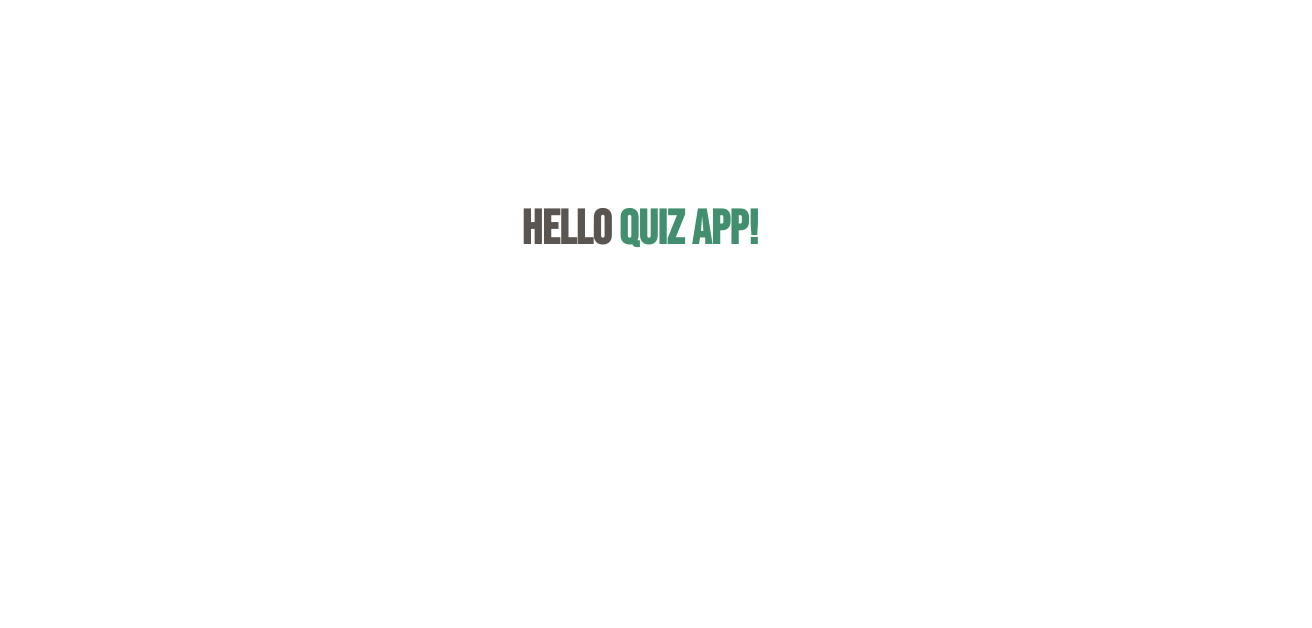
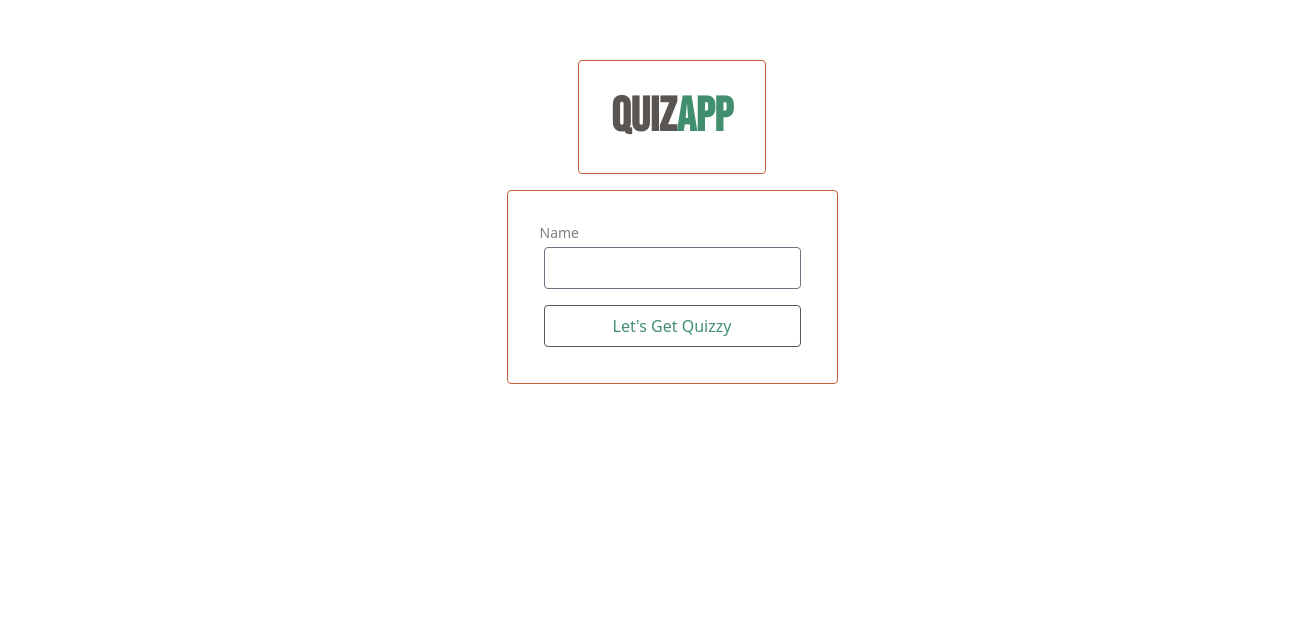
Before and after one commit to scottmcdonald1/quizapp, a Next.js app: page / in a window 1280 px wide. Shown: the part 170-798 px from the top of the page, 1312 px wide, since content can reach past the window. Built offline with nearby package versions, Linux system fonts and the light colour scheme.

Commit message:
fixed tailwind issue with components in the src folder by updated tailwind.config.js to include files from that directory (duh). Started building out some sort of login form in index.js. More Styling experimentation with tailwind.

```diff
--- a/pages/_app.js
+++ b/pages/_app.js
@@ -1,7 +1,7 @@
 import '../styles/globals.css'
 import Layout from '../src/layout/layout'
 
-function MyApp({ Component, pageProps }) {
+function MyApp({ Component, pageProps}) {
   return (
     <Layout>
       <Component {...pageProps} />
--- a/pages/_document.js
+++ b/pages/_document.js
@@ -10,7 +10,6 @@ class MyDocument extends Document {
     return (
       <Html lang="en">
         <Head>
-          <title>Quiz App</title>
           <meta name="description" content="Generated by create next app" />
           <link rel="icon" href="/favicon.ico" />
           <link rel="preconnect" href="https://fonts.googleapis.com" />
--- a/pages/index.js
+++ b/pages/index.js
@@ -5,11 +5,25 @@ export default function Home() {
   return (
     <main>
 
-      <div className="flex justify-center items-center w-screen h-screen">
+      <div className="flex flex-col justify-center items-center w-screen h-screen">
 
-        <h1 className="font-bebasNeue text-5xl text-ombreNaturelle31 font-bold hover:underline">
-          Hello <span className="text-vert59">Quiz App!</span>
-        </h1>
+        <div className="border border-orangeVif rounded mx-4 p-8">
+          <h1 className="font-bebasNeue text-5xl text-ombreNaturelle31 font-bold hover:underline">
+            Quiz<span className="text-vert59">App</span>
+          </h1>
+        </div>
+        <div className="border border-orangeVif rounded m-4 p-8">
+          <form className="flex flex-col">
+
+            <label className="block">
+              <span class="block text-sm font-medium text-ombreNaturelle31/75">Name</span>
+              <input type="text" className="rounded m-1 peer"></input>
+              <p className="mt-2 invisible peer-invalid:visible text-pink-600 text-sm"></p>
+            </label>
+
+            <button className="hover:ring-1 hover:ring-vert59 text-vert59 m-1 py-2 px-3 border border-ombreNaturelle31 rounded transition-all">Let's Get Quizzy</button>
+          </form>
+        </div>
 
       </div>
 
--- a/src/layout/Footer.js
+++ b/src/layout/Footer.js
@@ -6,7 +6,7 @@ export default function Footer() {
       <footer>
         <div className="flex flex-col flex-1 justify-center items-center py-8 border-t border-vert59/25">
           <div className="border border-vert59/50 rounded p-2 mb-2">
-              <Image src="/favicon.png" alt="Trash Can Doodle" width={40} height={40} />
+              <Image src="/logo.png" alt="Trash Can Doodle" width={40} height={40} />
           </div>
           <p className="font-abel text-orangeVif">Scott McDonald 2021</p>
         </div>
--- a/src/layout/Layout.js
+++ b/src/layout/Layout.js
@@ -1,6 +1,7 @@
 import React from "react";
-import Head from 'next/head'
 import Footer from "./footer";
+import Head from "next/head";
+
 
 export default function Layout({children}) {
     return (
--- a/tailwind.config.js
+++ b/tailwind.config.js
@@ -2,6 +2,7 @@ module.exports = {
   content: [
     "./pages/**/*.{js,ts,jsx,tsx}",
     "./components/**/*.{js,ts,jsx,tsx}",
+    "./src/**/*.{js,ts,jsx,tsx}",
   ],
   theme: {
     extend: {
```
Also changed, not shown: public/logo.png (renamed from public/favicon.png), 1 other file (tests, documents, lock files or other folders).
